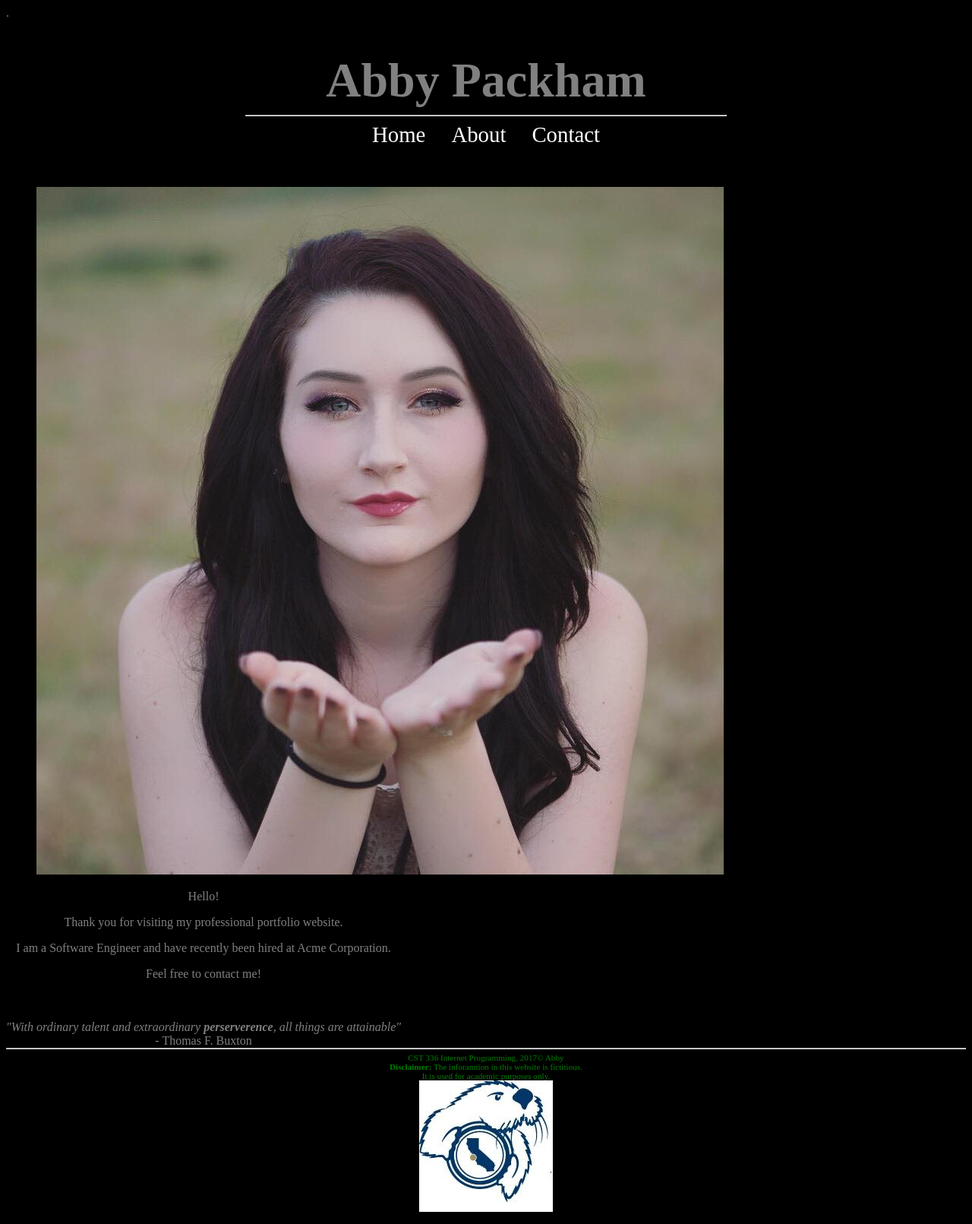
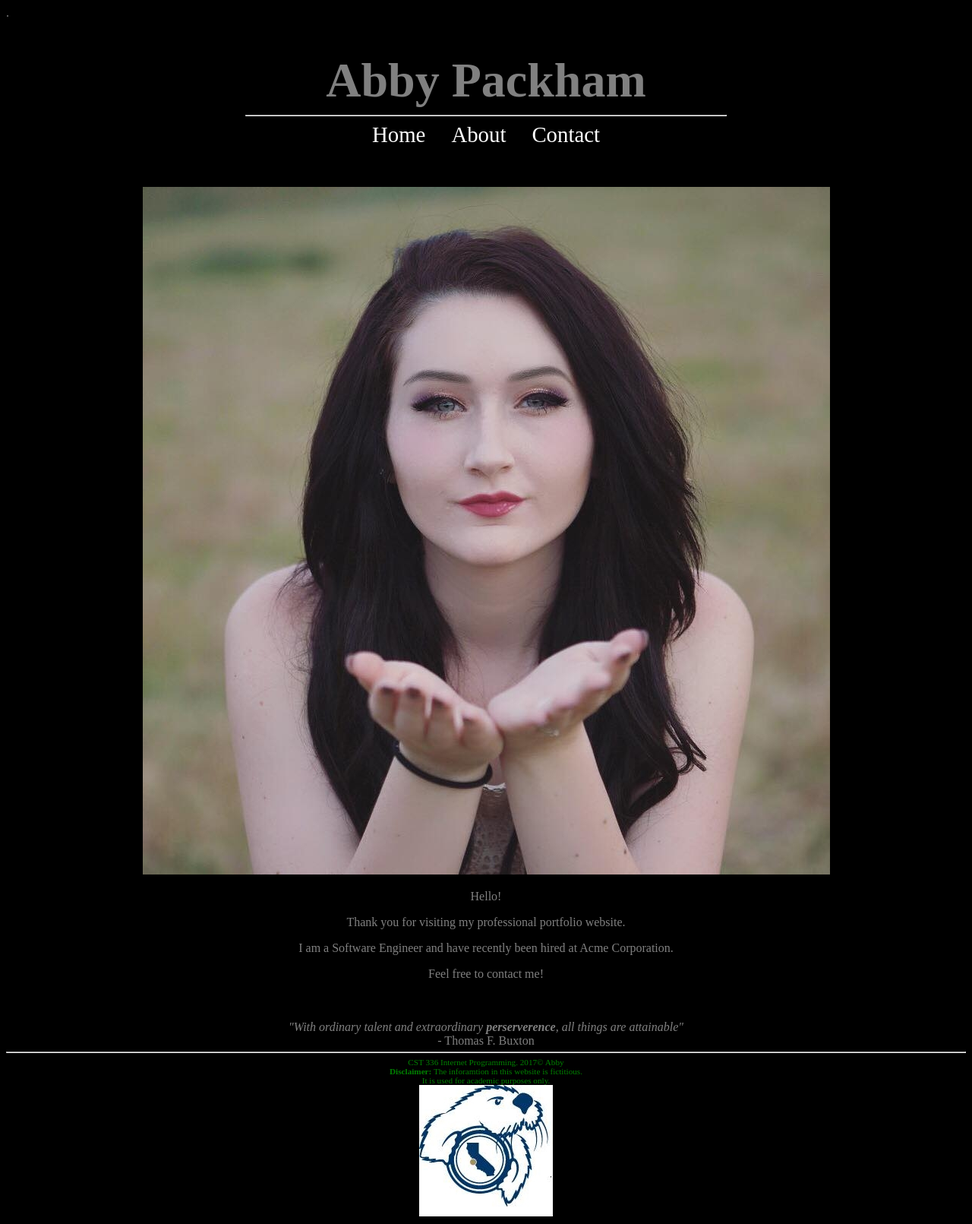
Before and after one commit to abby-packham/cst-336-sp, a PHP site: page / in a window 1280 px wide. Shown: the whole page at 76% size. Run offline with PHP 8.4, Linux system fonts and the light colour scheme; some web fonts are replaced.

Commit message:
hopefully the last time

```diff
--- a/labs/portfolio/master.css
+++ b/labs/portfolio/master.css
@@ -22,10 +22,10 @@ nav a:hover { /*pseudo class*/
     }
 
 #me {
-        float:left;
+         /* float:left; */
     }
 #welcomeText{
-        float:left;
+        /* float:left; */
     }
 
 table {
```
